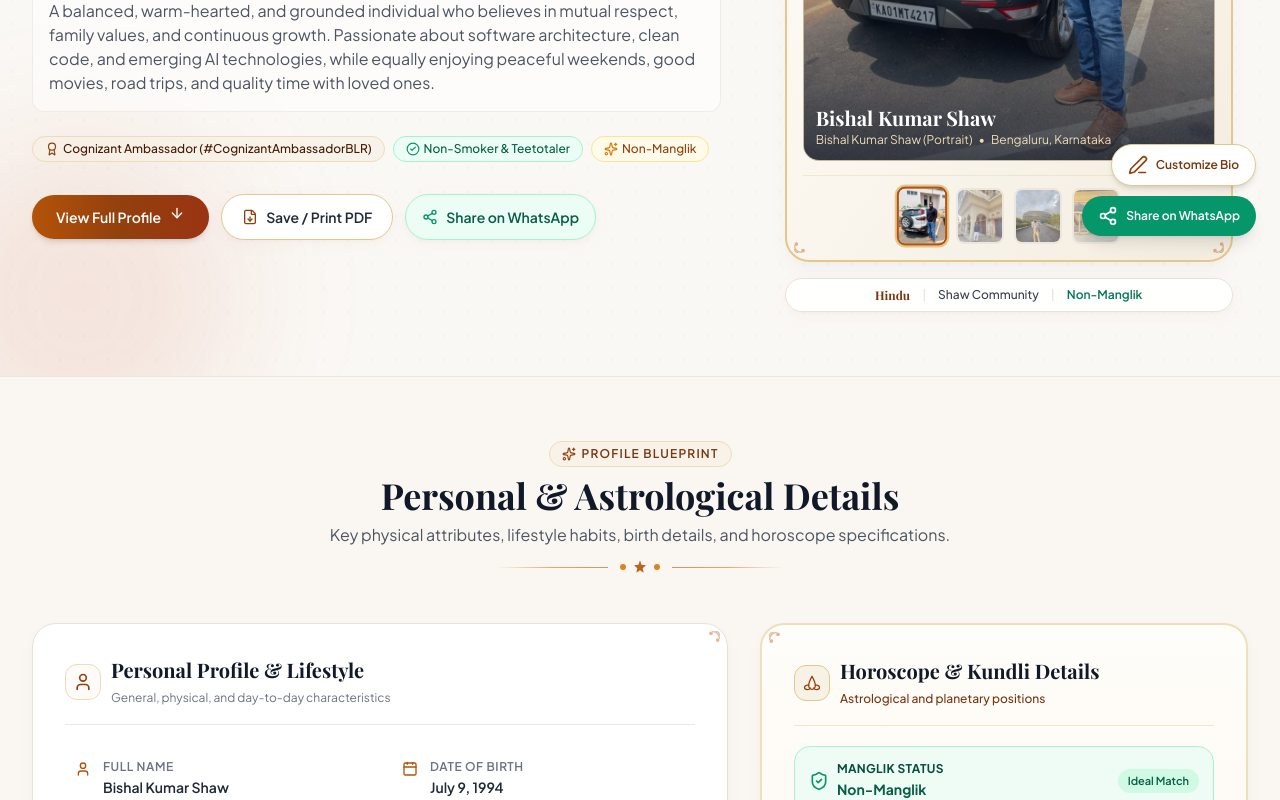
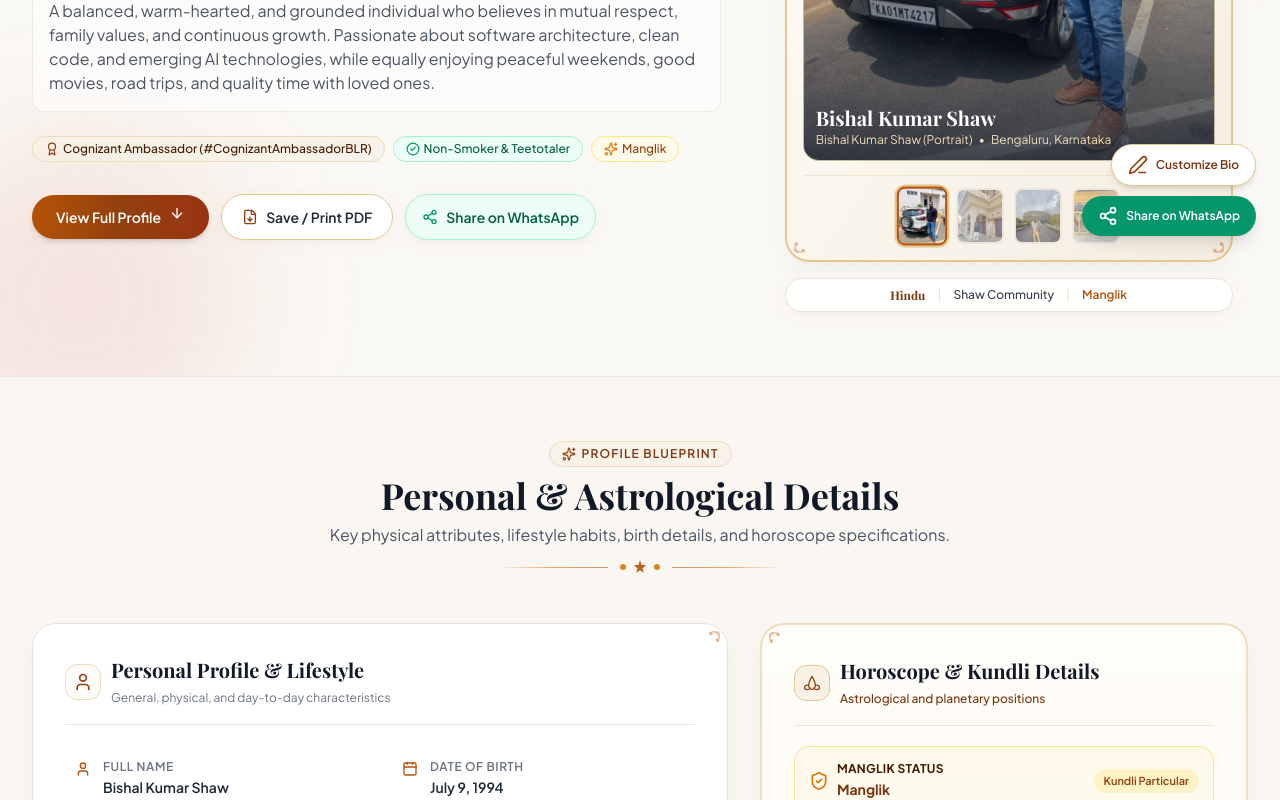
Before and after one commit to bkshaw1994/BioData, a React (Vite) app: page / in a window 1280 px wide. Shown: the part 540-1340 px from the top of the page. Built offline with nearby package versions, Linux system fonts and the light colour scheme; a web font is replaced by a local one.

Commit message:
fix: updated Manglik status to Manglik across hero, personal info, print view and storage

```diff
--- a/src/App.jsx
+++ b/src/App.jsx
@@ -18,7 +18,7 @@ import { Share2, Printer, Sparkles, Edit3 } from 'lucide-react';
 export default function App() {
   const [bioData, setBioData] = useState(() => {
     try {
-      const saved = localStorage.getItem('biodata_bishal_v3') || localStorage.getItem('biodata_bishal_v2');
+      const saved = localStorage.getItem('biodata_bishal_v4') || localStorage.getItem('biodata_bishal_v3') || localStorage.getItem('biodata_bishal_v2');
       if (saved) {
         const parsed = JSON.parse(saved);
         // Ensure real photos are used if previously saved photos were placeholders
@@ -29,6 +29,9 @@ export default function App() {
         if (parsed?.education?.postGraduation) {
           delete parsed.education.postGraduation;
         }
+        // Update Manglik status
+        if (!parsed.horoscope) parsed.horoscope = {};
+        parsed.horoscope.manglik = "Manglik";
         return parsed;
       }
     } catch (e) {
@@ -48,7 +51,7 @@ export default function App() {
     }
     setBioData(updatedData);
     try {
-      localStorage.setItem('biodata_bishal_v3', JSON.stringify(updatedData));
+      localStorage.setItem('biodata_bishal_v4', JSON.stringify(updatedData));
     } catch (e) {
       console.error("Failed to persist biodata", e);
     }
@@ -57,6 +60,7 @@ export default function App() {
   const handleResetData = () => {
     setBioData(initialBioData);
     try {
+      localStorage.removeItem('biodata_bishal_v4');
       localStorage.removeItem('biodata_bishal_v3');
       localStorage.removeItem('biodata_bishal_v2');
       localStorage.removeItem('biodata_bishal_v1');
--- a/src/components/Hero.jsx
+++ b/src/components/Hero.jsx
@@ -148,7 +148,7 @@ export const Hero = ({ data, onPrint, onOpenShare, onOpenEdit, onSelectPhoto })
               </span>
               <span className="inline-flex items-center gap-1 px-3 py-1 rounded-full bg-amber-50 border border-amber-200 text-amber-800">
                 <Sparkles className="w-3.5 h-3.5 text-amber-600" />
-                Non-Manglik
+                {data?.horoscope?.manglik || "Manglik"}
               </span>
             </div>
 
@@ -266,7 +266,7 @@ export const Hero = ({ data, onPrint, onOpenShare, onOpenEdit, onSelectPhoto })
                 <span className="text-warmborder">|</span>
                 <span>Shaw Community</span>
                 <span className="text-warmborder">|</span>
-                <span className="text-emerald-700 font-semibold">Non-Manglik</span>
+                <span className="text-amber-700 font-semibold">{data?.horoscope?.manglik || "Manglik"}</span>
               </div>
             </div>
           </div>
--- a/src/components/PersonalInfo.jsx
+++ b/src/components/PersonalInfo.jsx
@@ -237,16 +237,16 @@ export const PersonalInfo = ({ data, onOpenEdit }) => {
             </div>
 
             {/* Auspicious Manglik status highlight banner */}
-            <div className="mt-5 p-3.5 rounded-2xl bg-emerald-50/80 border border-emerald-200 flex items-center justify-between">
+            <div className="mt-5 p-3.5 rounded-2xl bg-amber-50/80 border border-amber-200 flex items-center justify-between">
               <div className="flex items-center gap-2">
-                <ShieldCheck className="w-5 h-5 text-emerald-600" />
+                <ShieldCheck className="w-5 h-5 text-amber-600" />
                 <div>
-                  <span className="text-xs font-bold text-emerald-900 uppercase tracking-wide block">Manglik Status</span>
-                  <span className="text-sm font-bold text-emerald-800">{h.manglik || "Non-Manglik (No)"}</span>
+                  <span className="text-xs font-bold text-amber-950 uppercase tracking-wide block">Manglik Status</span>
+                  <span className="text-sm font-bold text-amber-900">{h.manglik || "Manglik"}</span>
                 </div>
               </div>
-              <span className="text-[11px] font-semibold bg-emerald-100 text-emerald-800 px-2.5 py-1 rounded-full">
-                Ideal Match
+              <span className="text-[11px] font-semibold bg-amber-100 text-amber-800 px-2.5 py-1 rounded-full">
+                Kundli Particular
               </span>
             </div>
 
--- a/src/components/PrintBioData.jsx
+++ b/src/components/PrintBioData.jsx
@@ -120,7 +120,7 @@ export const PrintBioData = ({ data }) => {
 
               <div className="flex justify-between border-b border-gray-200 py-0.5">
                 <span className="text-gray-600">Manglik Status:</span>
-                <span className="font-bold text-emerald-800">{h.manglik || "Non-Manglik (No)"}</span>
+                <span className="font-bold text-gray-900">{h.manglik || "Manglik"}</span>
               </div>
               <div className="flex justify-between border-b border-gray-200 py-0.5">
                 <span className="text-gray-600">Gan / Charan:</span>
--- a/src/data/biodata.js
+++ b/src/data/biodata.js
@@ -37,7 +37,7 @@ export const initialBioData = {
     rashi: "Kanya (Virgo)",
     nakshatra: "Pushya / Punarvasu",
     charan: "4th Charan",
-    manglik: "Non-Manglik",
+    manglik: "Manglik",
     nadi: "Madhya",
     gan: "Dev Gan",
     sunSign: "Cancer",
```
Also changed, not shown: 1 other file (tests, documents, lock files or other folders).
